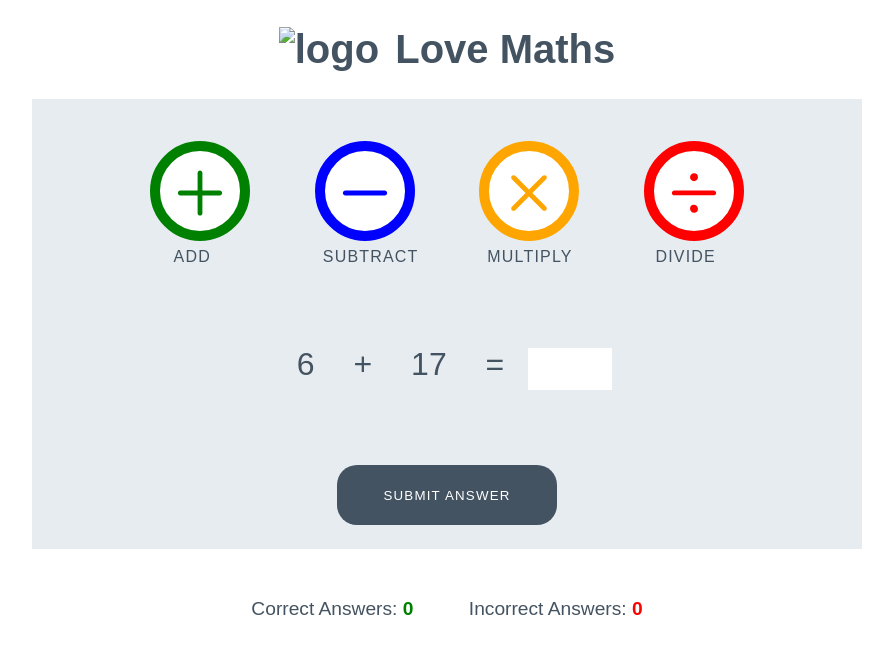
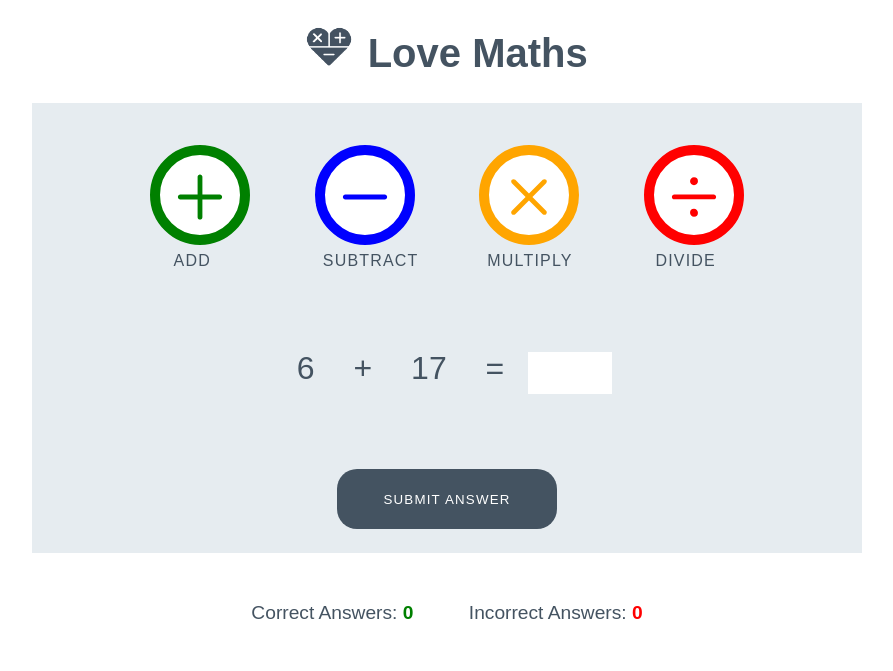
Before and after one commit to AbraWalker/love-maths-calculator, a plain HTML site: page index.html in a window 1280 px wide. Shown: the whole page, without its empty margins (193-1086 px from the left). Drawn offline with Linux system fonts and the light colour scheme; a web font is replaced by a local one.

Commit message:
add favicon and fix logo path

```diff
--- a/index.html
+++ b/index.html
@@ -4,11 +4,12 @@
 <head>
     <meta charset="utf-8" />
     <link rel="stylesheet" href="assets/css/style.css" />
-    <title></title>
+    <title>Love Maths</title>
+    <link rel="icon" type="image/ico" sizes="16x16" href="assets/images/logo/favicon.ico">
 </head>
 <body>
     <h1 class="heading">
-        <img class="logo" src="assets/images/logo.png" alt="logo" /> Love Maths
+        <img class="logo" src="assets/images/logo/logo.png" alt="logo" /> Love Maths
     </h1>
     <div class="game-area">
         <div class="controls-area">
```
Also changed, not shown: assets/images/logo/favicon.ico (added).
